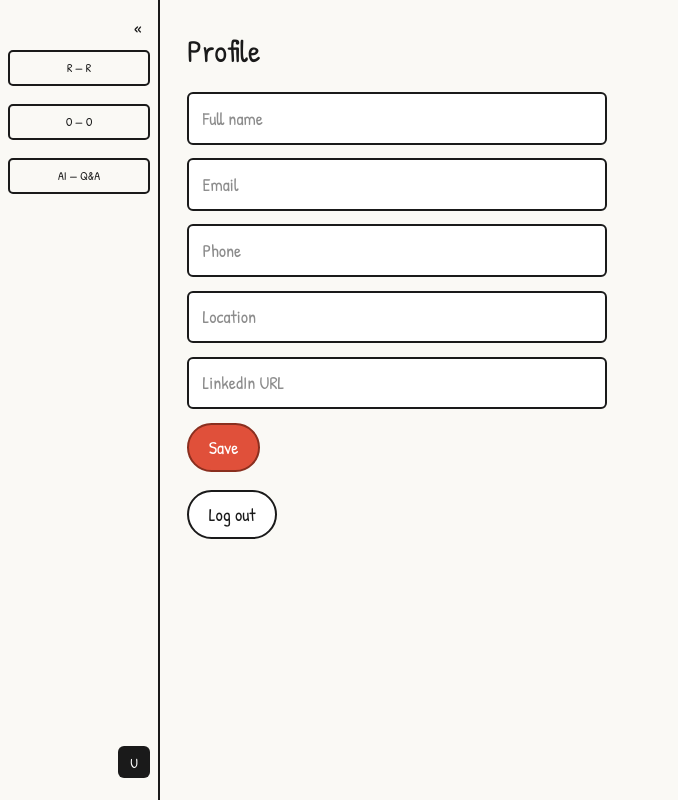
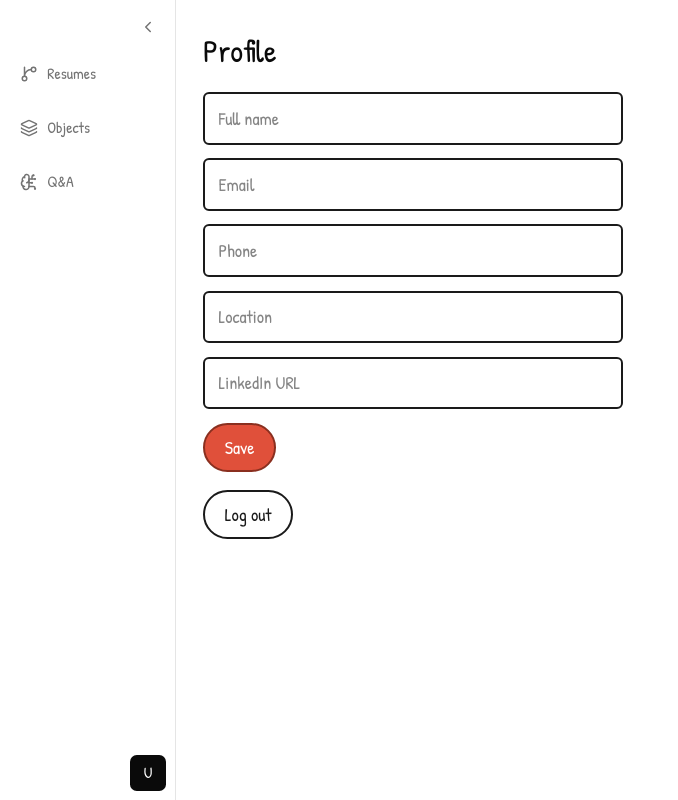
Before and after one commit to NiceKim/career-profile, a Next.js app: page /profile in a window 1280 px wide. Shown: the whole page, without its empty margins (0-678 px from the left). Built offline with nearby package versions, Linux system fonts and the light colour scheme; no server answers; the database is empty; sample sign-in values are in the browser's storage.

Commit message:
style: reskin AppShell and Sidebar

```diff
--- a/src/components/AppShell.tsx
+++ b/src/components/AppShell.tsx
@@ -3,7 +3,7 @@
 import { useState } from 'react';
 import { Sidebar } from './Sidebar';
 
-const SIDEBAR_WIDTH = { expanded: 160, collapsed: 48 };
+const SIDEBAR_WIDTH = { expanded: 176, collapsed: 56 };
 
 // Owns the collapse state so both the (fixed-position) Sidebar and main's left margin
 // stay in sync — a fixed sidebar no longer reserves its own space in the layout.
@@ -12,9 +12,11 @@ export function AppShell({ initial, children }: { initial: string; children: Rea
   const width = collapsed ? SIDEBAR_WIDTH.collapsed : SIDEBAR_WIDTH.expanded;
 
   return (
-    <div style={{ display: 'flex', minHeight: '100vh' }}>
+    <div className="flex min-h-screen bg-background text-foreground">
       <Sidebar initial={initial} collapsed={collapsed} onToggle={() => setCollapsed((c) => !c)} width={width} />
-      <main style={{ flex: 1, padding: '1.5rem', marginLeft: width }}>{children}</main>
+      <main className="flex-1 p-6" style={{ marginLeft: width }}>
+        {children}
+      </main>
     </div>
   );
 }
--- a/src/components/Sidebar.module.css
+++ /dev/null
@@ -1,76 +0,0 @@
-.sidebar {
-  /* Fixed to the viewport (not just sticky) so it never scrolls with the page — AppShell
-     mirrors its width as main's margin-left, since a fixed element no longer reserves
-     its own space in the flex layout. */
-  position: fixed;
-  top: 0;
-  left: 0;
-  height: 100vh;
-  background: #faf9f5;
-  border-right: 2px solid #1a1a1a;
-  display: flex;
-  flex-direction: column;
-  align-items: center;
-  gap: 9px;
-  padding: 14px 8px;
-}
-
-.toggle {
-  align-self: flex-end;
-  background: none;
-  border: none;
-  padding: 0 8px;
-  cursor: pointer;
-}
-
-.links {
-  width: 100%;
-  display: flex;
-  flex-direction: column;
-  gap: 9px;
-}
-
-.link,
-.linkActive {
-  display: flex;
-  align-items: center;
-  justify-content: center;
-  width: 100%;
-  padding: 7px 10px;
-  border-radius: 5px;
-  border: 2px solid #1a1a1a;
-  font-size: 12px;
-  text-align: center;
-  white-space: nowrap;
-  overflow: hidden;
-  text-overflow: ellipsis;
-}
-
-.link {
-  color: #1a1a1a;
-}
-
-.linkActive {
-  background: #e0503a;
-  border-color: #8a2f1f;
-  color: white;
-}
-
-.spacer {
-  flex: 1;
-}
-
-.avatar {
-  align-self: flex-end;
-  width: 32px;
-  height: 32px;
-  border-radius: 6px;
-  background: #1a1a1a;
-  color: white;
-  display: flex;
-  align-items: center;
-  justify-content: center;
-  font-size: 14px;
-  flex-shrink: 0;
-  margin-bottom: 8px;
-}
--- a/src/components/Sidebar.tsx
+++ b/src/components/Sidebar.tsx
@@ -2,12 +2,13 @@
 
 import Link from 'next/link';
 import { usePathname } from 'next/navigation';
-import styles from './Sidebar.module.css';
+import { BrainCircuit, ChevronLeft, ChevronRight, GitBranch, Layers3 } from 'lucide-react';
+import { cn } from '@/lib/utils';
 
 const links = [
-  { href: '/dashboard/resumes', label: 'R', title: 'R' },
-  { href: '/dashboard/objects', label: 'O', title: 'O' },
-  { href: '/qna', label: 'AI', title: 'Q&A' },
+  { href: '/dashboard/resumes', label: 'Resumes', icon: GitBranch },
+  { href: '/dashboard/objects', label: 'Objects', icon: Layers3 },
+  { href: '/qna', label: 'Q&A', icon: BrainCircuit },
 ];
 
 export function Sidebar({
@@ -24,29 +25,47 @@ export function Sidebar({
   const pathname = usePathname();
 
   return (
-    <nav aria-label="Main" className={styles.sidebar} style={{ width }}>
-      <button type="button" onClick={onToggle} aria-label="Toggle sidebar" className={styles.toggle}>
-        {collapsed ? '»' : '«'}
+    <nav
+      aria-label="Main"
+      style={{ width }}
+      className="fixed top-0 left-0 flex h-screen flex-col gap-2 border-r border-border bg-card p-2"
+    >
+      <button
+        type="button"
+        onClick={onToggle}
+        aria-label="Toggle sidebar"
+        className="grid size-8 place-items-center self-end rounded-md border-0 bg-transparent p-0 text-muted-foreground transition-colors hover:bg-muted hover:text-foreground"
+      >
+        {collapsed ? <ChevronRight className="size-4" /> : <ChevronLeft className="size-4" />}
       </button>
-      <ul className={styles.links}>
+      <ul className="flex flex-col gap-1">
         {links.map((link) => {
           const active = pathname.startsWith(link.href);
+          const Icon = link.icon;
           return (
             <li key={link.href}>
               <Link
                 href={link.href}
-                title={link.title}
+                title={link.label}
                 aria-current={active ? 'page' : undefined}
-                className={active ? styles.linkActive : styles.link}
+                className={cn(
+                  'flex items-center gap-2 overflow-hidden whitespace-nowrap rounded-md px-2.5 py-2 text-sm font-medium transition-colors',
+                  active ? 'bg-[#2da44e]/8 text-[#2da44e]' : 'text-muted-foreground hover:bg-muted hover:text-foreground'
+                )}
               >
-                {collapsed ? link.label : `${link.label} — ${link.title}`}
+                <Icon className="size-4 shrink-0" />
+                {!collapsed && link.label}
               </Link>
             </li>
           );
         })}
       </ul>
-      <div className={styles.spacer} />
-      <Link href="/profile" title="Profile" className={styles.avatar}>
+      <div className="flex-1" />
+      <Link
+        href="/profile"
+        title="Profile"
+        className="grid size-8 place-items-center self-end rounded-md bg-foreground text-sm font-medium text-background"
+      >
         {initial}
       </Link>
     </nav>
```
